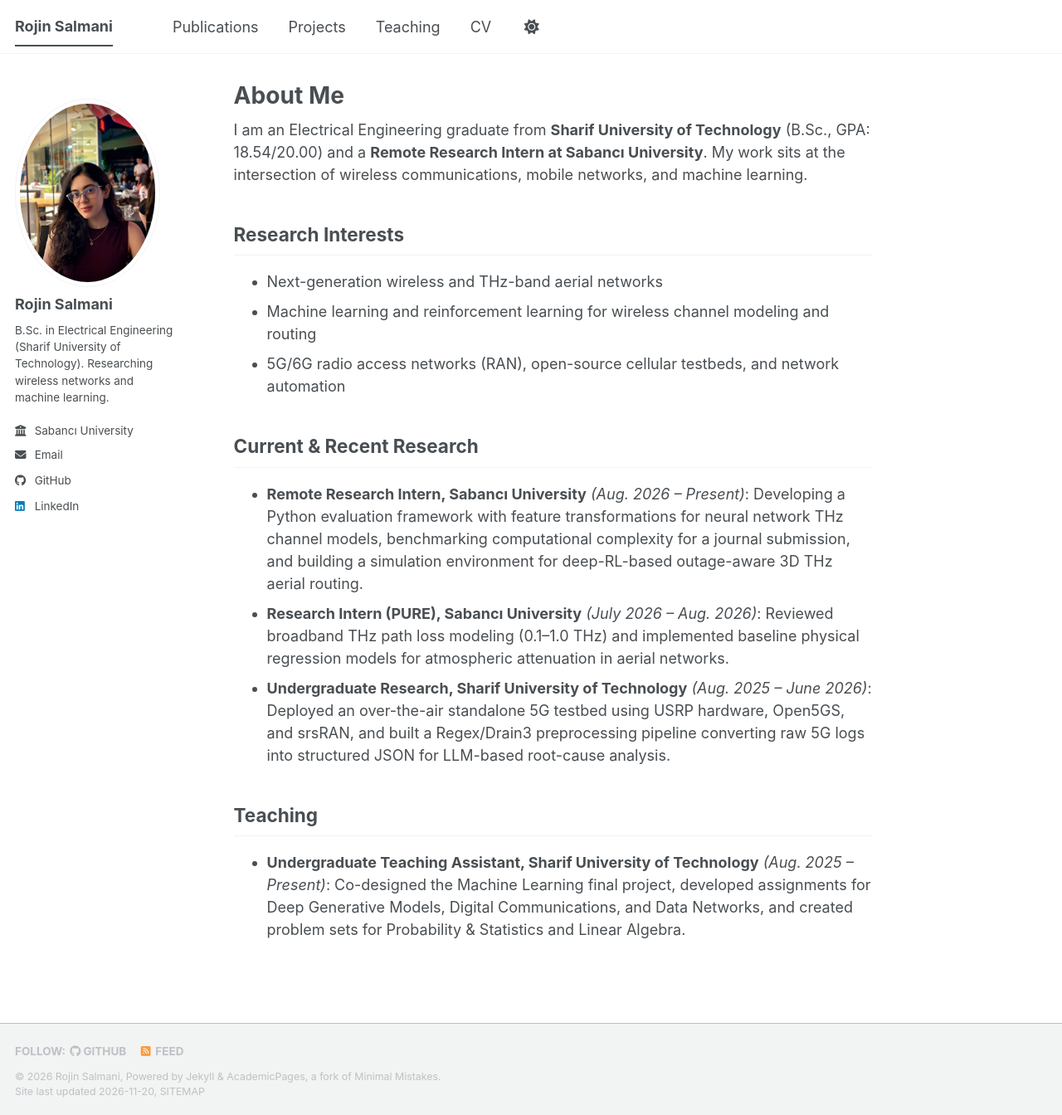
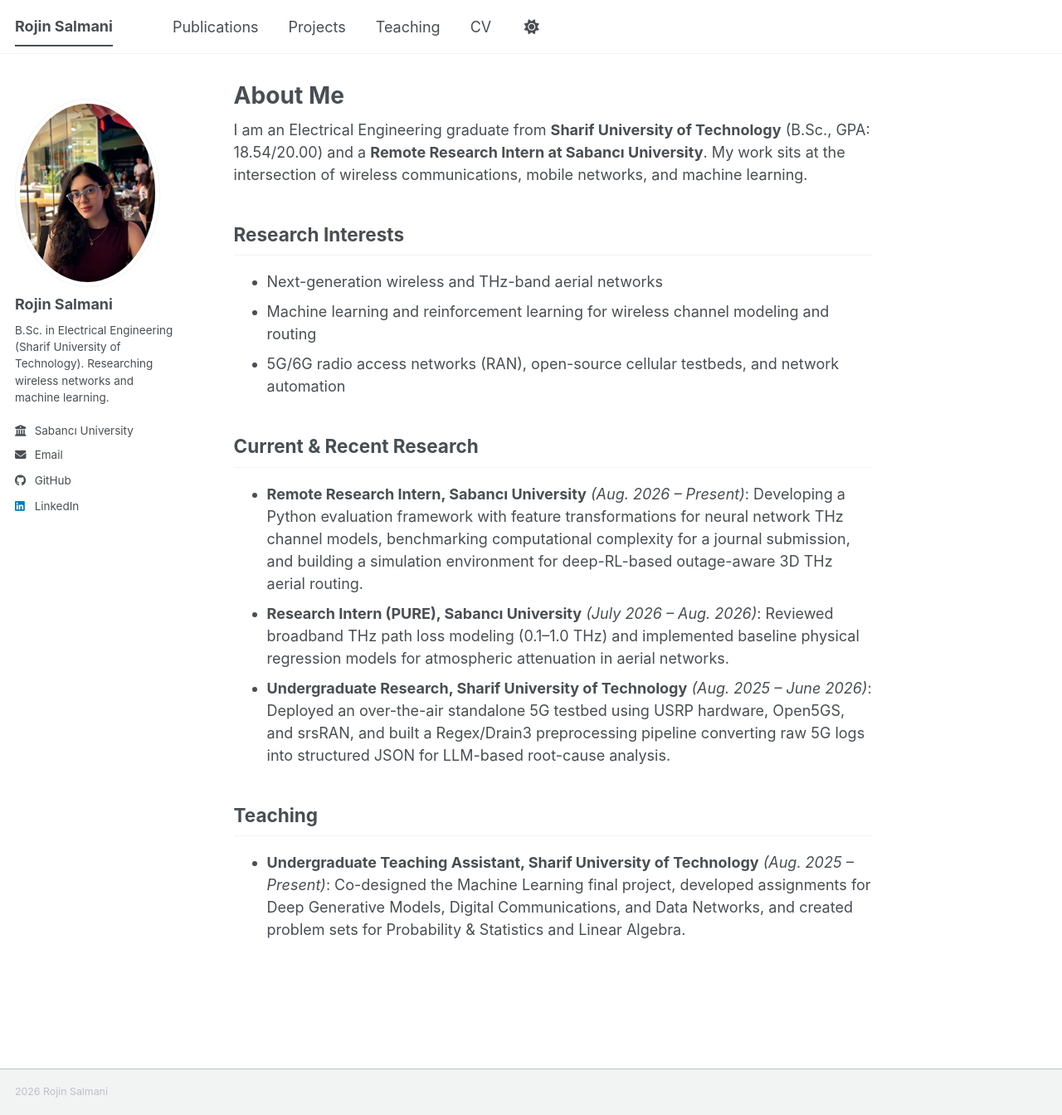
Before and after one commit to rojinsalmani/rojinsalmani.github.io, a Jekyll site: the page built from _pages/about.md, in a window 1280 px wide and 1344 px high. Shown: the whole window at 83% size. Built offline with Jekyll 4.4.1, drawn with Linux system fonts in a browser that asks for light colours; a script bundle is joined from its source files by our own code; a style sheet for code colours, icons or effects is not loaded.

Commit message:
Update footer.html

```diff
--- a/_includes/footer.html
+++ b/_includes/footer.html
@@ -1,25 +1,5 @@
 {% include base_path %}
 
-{% if site.author.github or site.author.bitbucket or site.atom_feed.hide != true %}
-<div class="page__footer-follow">
-  <ul class="social-icons">
-    {% if site.data.ui-text[site.locale].follow_label %}
-      <li><strong>{{ site.data.ui-text[site.locale].follow_label }}</strong></li>
-    {% endif %}
-    {% if site.author.github %}
-      <li><a href="https://github.com/{{ site.author.github }}"><i class="fab fa-github" aria-hidden="true"></i> GitHub</a></li>
-    {% endif %}
-    {% if site.author.bitbucket %}
-      <li><a href="https://bitbucket.org/{{ site.author.bitbucket }}"><i class="fab fa-bitbucket" aria-hidden="true"></i> Bitbucket</a></li>
-    {% endif %}
-    {% if site.atom_feed.hide != true %}
-    <li><a href="{% if site.atom_feed.path %}{{ site.atom_feed.path }}{% else %}{{ base_path }}/feed.xml{% endif %}"><i class="fa fa-fw fa-rss-square" aria-hidden="true"></i> {{ site.data.ui-text[site.locale].feed_label | default: "Feed" }}</a></li>
-    {% endif %}
-  </ul>
+<div class="page__footer-copyright">
+  2026 Rojin Salmani
 </div>
-{% endif %}
-
-<div class="page__footer-copyright">
-  &copy; {{ site.time | date: '%Y' }} {{ site.name | default: site.title }}, {{ site.data.ui-text[site.locale].powered_by | default: "Powered by" }} <a href="https://jekyllrb.com" rel="nofollow">Jekyll</a> &amp; <a href="https://github.com/academicpages/academicpages.github.io">AcademicPages</a>, a fork of <a href="https://mademistakes.com/work/minimal-mistakes-jekyll-theme/" rel="nofollow">Minimal Mistakes</a>.<br />
-  Site last updated {{ "now" | date: '%Y-%m-%d' }}, <a href="/sitemap/" style="text-transform: uppercase;">{{ site.data.ui-text[site.locale].site_map | default: "Sitemap" }}</a>
-</div>
```
